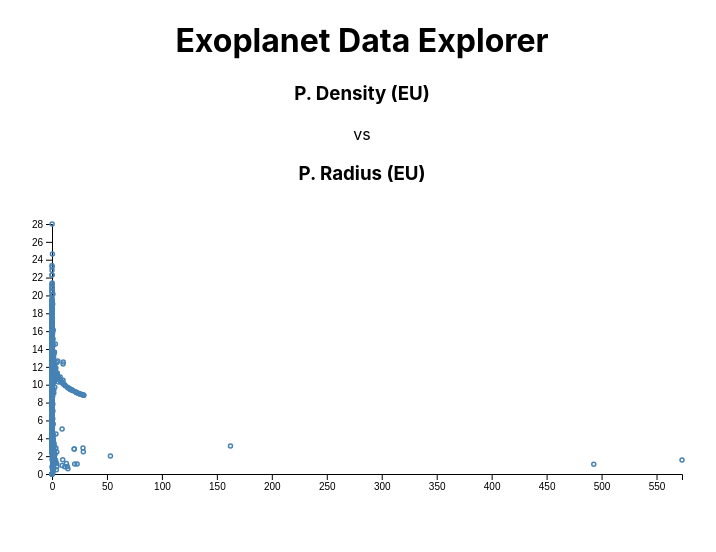
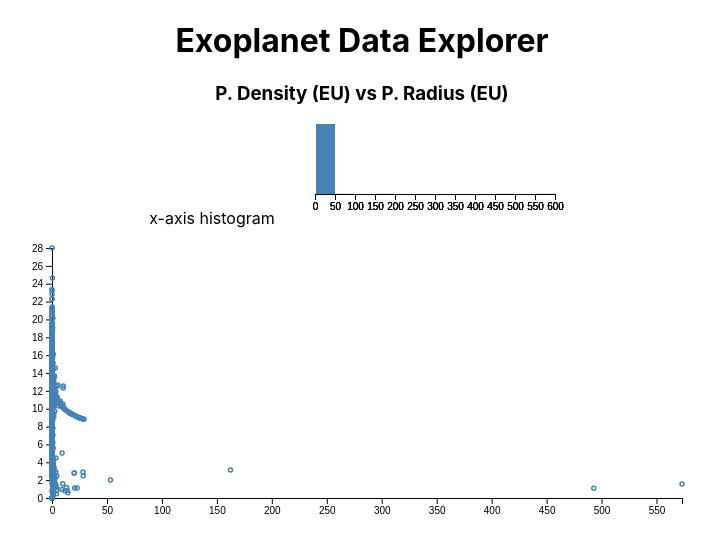
Before and after one commit to GoingInfinity/exoplanet, a React (Create React App) app: page / in a window 1280 px wide. Shown: the top 552 px of the page, without its empty margins (278-994 px from the left). Built offline with nearby package versions, Linux system fonts and the light colour scheme.

Commit message:
Added d3 histogram

```diff
--- a/src/App.js
+++ b/src/App.js
@@ -1,7 +1,8 @@
 import React, { Component } from 'react';
 import * as d3 from 'd3';
+
+
 import csvData from './assets/phl_hec_all_confirmed.csv'
-import logo from './logo.svg';
 import './App.sass';
 
 class App extends Component {
@@ -46,23 +47,70 @@ class App extends Component {
 
   componentDidUpdate(prevProps, prevState) {
     if (prevState.data !== this.state.data) {
-      d3.select("svg").remove()
       this.renderPlotGraph()
+      this.renderHistogram('x')
+      this.renderHistogram('y')
+    }
+    if (prevState.xSelector !== this.state.xSelector) {
+      this.renderHistogram('x')
+    } else
+    if (prevState.ySelector !== this.state.ySelector) {
+      this.renderHistogram('y')
     }
   }
 
-  renderHistogram = () => {
+  renderHistogram = (selector) => {
+    const { data, xSelector, ySelector } = this.state
+    // const axis = selector === 'x' ? "App__XAxisHistogram" : "App__YAxisHistogram"
+    const svg = d3.select(".App__XAxisHistogram").attr("width", 300).attr("height", 100)
+    const height = 100
+    const width = 300
+    const margin = ({top: 20, right: 20, bottom: 30, left: 40})
+    const dataArr = data.map(obj => obj[xSelector])
 
+    const x = d3.scaleLinear()
+      .domain(d3.extent(dataArr)).nice()
+      .range([margin.left, width - margin.right])
+
+    const y = d3.scaleLinear()
+      .domain([0, d3.max(data, d => d[xSelector])]).nice()
+      .range([height - margin.bottom, margin.top])
+
+    const xAxis = g => g
+      .attr("transform", `translate(0,${height - margin.bottom})`)
+      .call(d3.axisBottom(x).tickSizeOuter(0))
+
+    const yAxis = g => g
+      .attr("transform", `translate(${margin.left},0)`)
+      .call(d3.axisLeft(y))
+
+    const bins = d3.histogram()
+      .domain(x.domain())
+      .thresholds(x.ticks(10))
+    (dataArr)
+
+    svg.append("g")
+      .call(xAxis);
+
+
+    svg.append("g")
+        .attr("fill", "steelblue")
+      .selectAll("rect")
+      .data(bins)
+      .enter().append("rect")
+        .attr("x", d => x(d.x0) + 1)
+        .attr("width", d => Math.max(0, x(d.x1) - x(d.x0) - 1))
+        .attr("y", d => y(d.length))
+        .attr("height", d => y(0) - y(d.length));
   }
 
   renderPlotGraph = () => {
     const { data, xSelector, ySelector } = this.state
     const height = 300
     const width = 700
-    console.log('state', data)
 
     // Appends SVG to target ".App__PlotGraph"
-    const svg = d3.select(".App__PlotGraph").append("svg").attr("width", 700).attr("height", 300);
+    const svg = d3.select(".App__PlotGraph").attr("width", 700).attr("height", 300);
 
     const margin = ({top: 20, right: 30, bottom: 30, left: 40})
 
@@ -104,12 +152,18 @@ class App extends Component {
     return (
       <div className="App">
         <h1>Exoplanet Data Explorer</h1>
-        <div>
-          <h3>{this.state.xSelector}</h3>
-          vs
-          <h3>{this.state.ySelector}</h3>
+        <div className="App__MainContent">
+          <h3 className="App__GraphTitle">
+            {this.state.xSelector} vs {this.state.ySelector}
+          </h3>
+          <div>
+            x-axis histogram
+            <svg className="App__XAxisHistogram" />
+            {/* y-axis histogram
+            <svg className="App__YAxisHistogram" /> */}
+          </div>
+          <svg className="App__PlotGraph" />
         </div>
-        <div className="App__PlotGraph" />
       </div>
     );
   }
```
